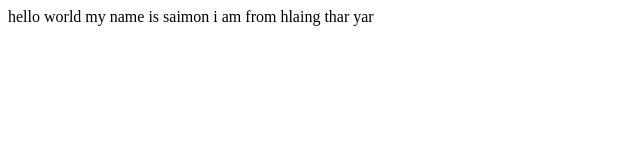
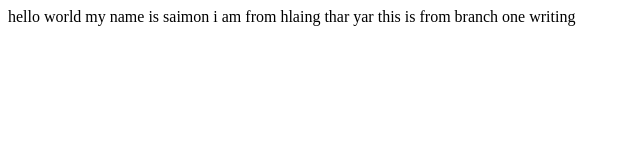
Before and after one commit to MyoThetMaung/git_udemy, a plain HTML site: page index.html in a window 1280 px wide. Shown: the whole page, without its empty margins (0-640 px from the left). Drawn offline with Linux system fonts and the light colour scheme.

Commit message:
commit from branch_one

```diff
--- a/index.html
+++ b/index.html
@@ -2,4 +2,6 @@
 	hello world
 	my name is saimon
 	i am from hlaing thar yar
+
+	this is from branch one writing
 </html>
```
